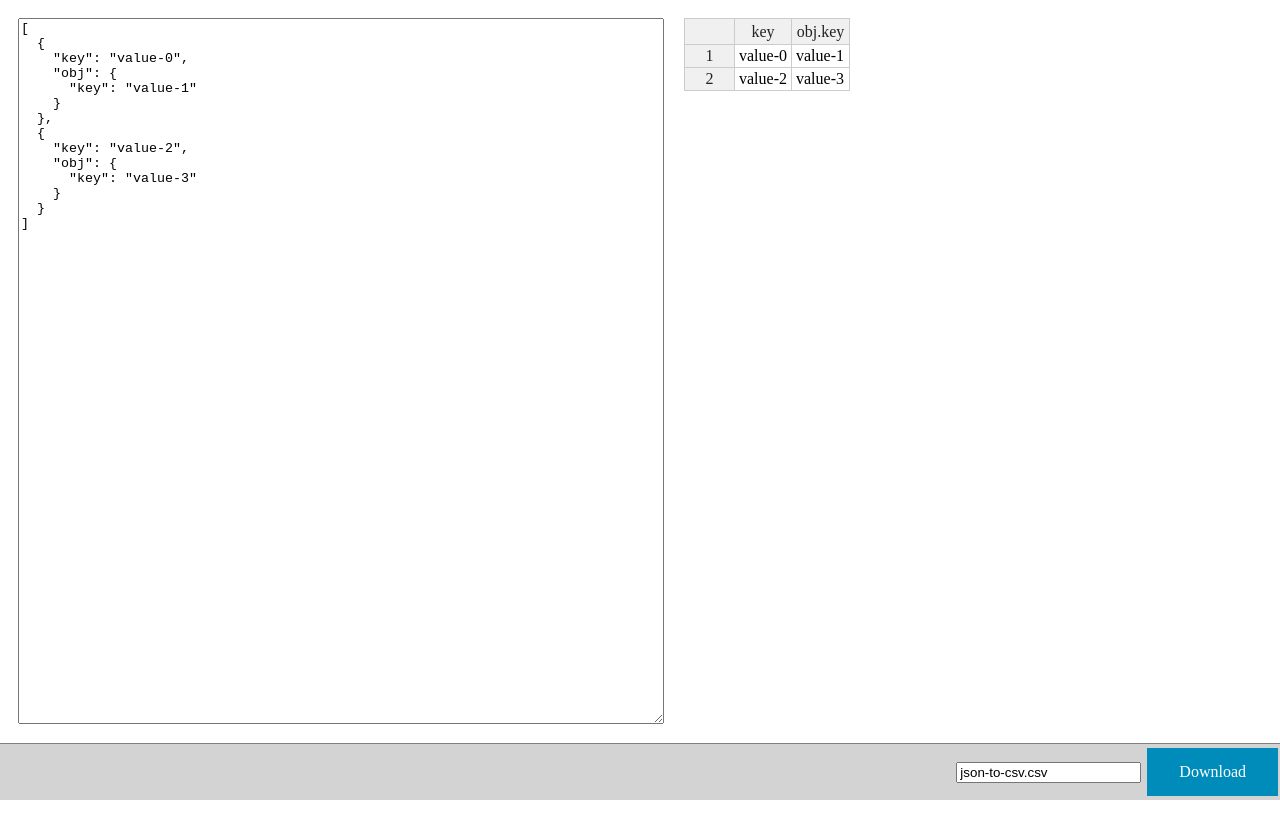
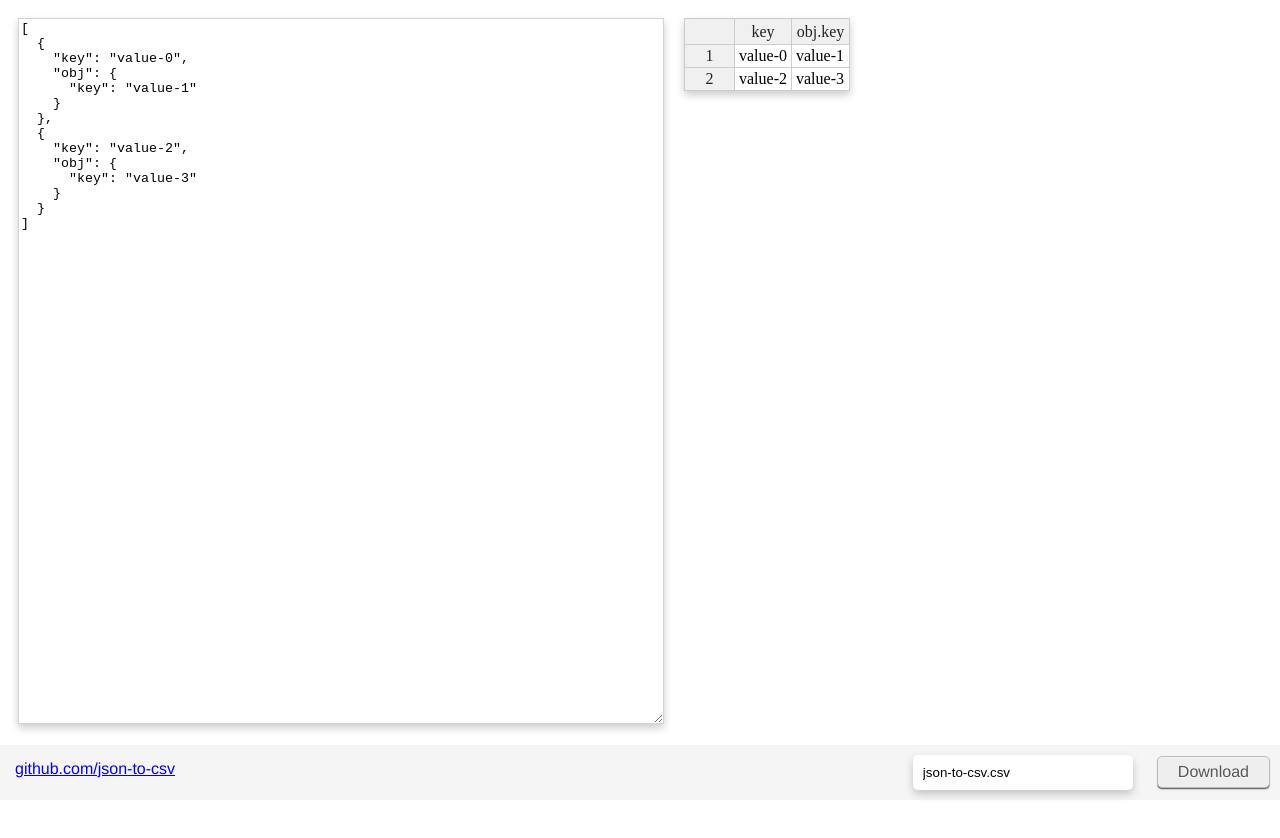
Before and after one commit to json-to-csv/json-to-csv.github.io, a plain HTML site: page index.html in a window 1280 px wide. After the commit the page ends 800 px from the top, so only its background shows below. Drawn offline with Linux system fonts and the light colour scheme.

Commit message:
style update

```diff
--- a/index.html
+++ b/index.html
@@ -9,7 +9,7 @@
 
   <div class="row">
     <div class="column content">
-      <textarea id="json-field" style="margin-bottom:100px;">
+<textarea id="json-field" class="shadow shadow-focus" style="border: 1px solid lightgrey; outline: none;">
 [
   {
     "key": "value-0",
@@ -24,15 +24,23 @@
     }
   }
 ]
-      </textarea>
+</textarea>
     </div>
     <div class="column content">
-      <div id="table"></div>
+      <div id="table" class="shadow"></div>
     </div>
   </div>
 
   <div id="footer">
-    <input type="text" id="filename-select" value="json-to-csv.csv"/>
+      <a
+        href="https://github.com/json-to-csv"
+        target="_blank"
+        style="float: left; margin:15px; font-family:Helvetica; font-weight:300;"
+      >
+        github.com/json-to-csv
+      </a>
+    </span>
+    <input type="text" id="filename-select" value="json-to-csv.csv" class="input shadow shadow-focus" style="width:200px;"/>
     <a id="download-as-csv" download="json-to-csv.csv" class="button">Download</a>
   </div>
 
@@ -55,6 +63,7 @@
 
       jsonField.style.width = (window.innerWidth / 2) + 'px';
       jsonField.style.height = (window.innerHeight - 100) + 'px';
+      jsonField.style['margin-bottom'] = '50px';
 
       function parse() {
         var json = jsonField.value;
--- a/styles.css
+++ b/styles.css
@@ -11,38 +11,64 @@
     clear: both;
 }
 
-/*** CARD ***/
+/*** SHADOW ***/
 
-.card {
-    box-shadow: 0 4px 8px 0 rgba(0,0,0,0.2);
-    transition: 0.3s;
-    border-radius: 5px; /* 5px rounded corners */
+.shadow {
+  box-shadow: 0 4px 8px 0 rgba(0,0,0,0.2);
 }
 
-/* On mouse-over, add a deeper shadow */
-.card:hover {
+.shadow-hover:hover {
     box-shadow: 0 8px 16px 0 rgba(0,0,0,0.2);
 }
 
-/*** BUTTON ***/
+.shadow-focus:focus {
+    box-shadow: 0 8px 16px 0 rgba(0,0,0,0.2);
+}
+
+/*** INPUT & BUTTON ***/
+
+.input {
+  border: 0;
+  outline: none;
+  padding: 10px;
+  border-radius: 5px;
+  margin: 10px;
+}
 
 .button {
-    background-color: #008CBA;
-    border: none;
-    color: white;
-    padding: 15px 32px;
-    text-align: center;
-    text-decoration: none;
-    display: inline-block;
-    font-size: 16px;
-    margin: 4px 2px;
-    cursor: pointer;
-    -webkit-transition-duration: 0.4s; /* Safari */
-    transition-duration: 0.4s;
+  display: inline-block;
+  *display: inline;
+  zoom: 1;
+  padding: 6px 20px;
+  margin: 10px;
+  cursor: pointer;
+  border: 1px solid #bbb;
+  overflow: visible;
+  font-family: Helvetica;
+  font-weight: 300;
+  text-decoration: none;
+  white-space: nowrap;
+  color: #555;
+  background-color: #eee;
+  transition: background-color .2s ease-out;
+  background-clip: padding-box; /* Fix bleeding */
+  border-radius: 5px;
+  box-shadow: 0 1px 0 rgba(0, 0, 0, .3),
+              0 2px 2px -1px rgba(0, 0, 0, .5),
+              0 1px 0 rgba(255, 255, 255, .3) inset;
+  text-shadow: 0 1px 0 rgba(255,255,255, .9);
 }
 
 .button:hover {
-    box-shadow: 0 12px 16px 0 rgba(0,0,0,0.24),0 17px 50px 0 rgba(0,0,0,0.19);
+  background-color: #ddd;
+}
+
+.button:active {
+  background: #e9e9e9;
+  position: relative;
+  top: 1px;
+  text-shadow: none;
+  box-shadow: 0 1px 1px rgba(0, 0, 0, .3) inset;
 }
 
 /*** SPECIFIC ***/
@@ -61,6 +87,5 @@
 
   /* SPECIFIC */
   text-align: right;
-  border-top: 1px solid grey;
-  background: lightgrey;
+  background-color: #f5f5f5;
 }
```
